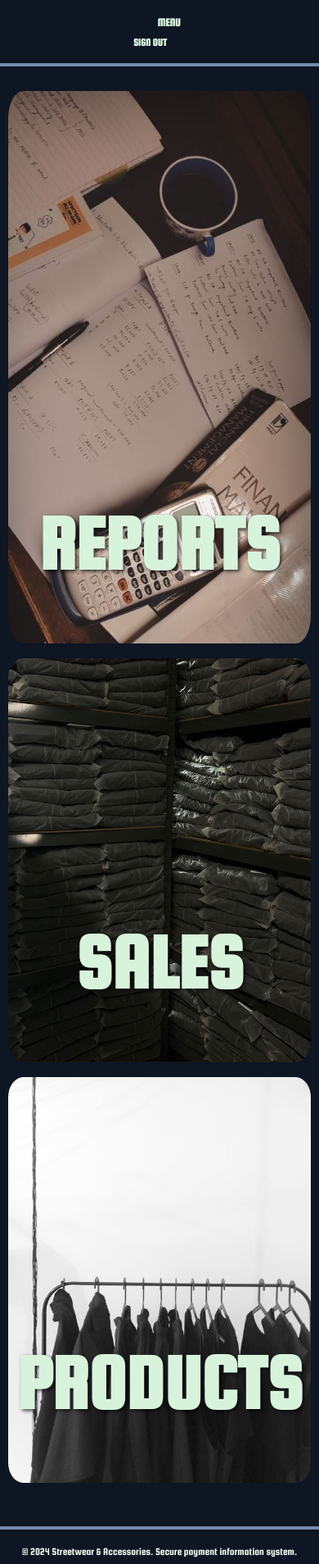
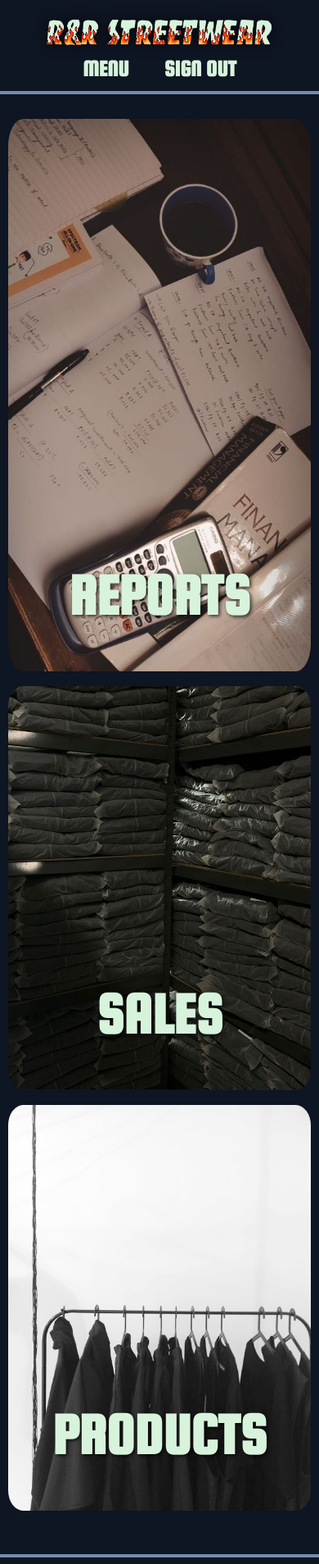
Before and after one commit to AlejandroRiba/proyectocryp2, a Flask app: page / in a window 390 px wide. Shown: the top 1908 px of the page at 82% size. Run offline with Flask 3, Linux system fonts and the light colour scheme; the visitor is signed in with stand-in values (Sample User, id 1).

Commit message:
diseño responsivo

```diff
--- a/static/stylemain.css
+++ b/static/stylemain.css
@@ -100,6 +100,10 @@
 .nav-logo {
     text-align: center;
     flex-grow: 1;
+}
+
+.small-menu{
+    display: none;
 }
 
 .navbar a {
@@ -241,8 +245,10 @@
 .menuContent {
     display: none;
     position: absolute;
-    width: 50vw; /* Ocupa todo el ancho de la pantalla */
-    height: 80vh;
+    width: 40vw; /* Ocupa todo el ancho de la pantalla */
+    height: auto;
+    padding-bottom: 20px;
+    padding-top: 8px;
     top: 100%; /* Coloca el contenido debajo del menú */
     filter: drop-shadow(0 0 2px rgba(187, 167, 129, 0.6));
     background-color: var(--color-background-navbar);
@@ -294,31 +300,23 @@
 
 /* Media Query para tablets (pantallas medianas) */
 @media (max-width: 768px) {
-    .container {
-        flex-direction: column;
-        align-items: center;
-        gap: 20px;
-        height: auto;
+    .category h1{
+        font-size: 3.3em;
     }
 
     .image-container img {
-        width: 80%;
-        height: auto;
+        width: 100%;
+        border-radius: 5%; /* Ajuste para bordes más redondeados en móviles */
     }
 
-    .navbar {
-        flex-wrap: wrap;
-    }
-
-    .nav-left, .nav-right {
-        flex: 1 1 100%;
-        justify-content: center;
-        margin-top: 10px;
+    .menu-container {
+        display: inline-block;
     }
 
     .menuContent {
-        left: auto;
-        right: 0;
+        left: 0;
+        right: 0; /* Centra el menú desplegable */
+        width: 100%;
     }
 }
 
@@ -341,9 +339,27 @@
         border-radius: 5%; /* Ajuste para bordes más redondeados en móviles */
     }
 
+    .image-container h1 {
+        font-size: 4.5em; /* Texto más grande en pantallas grandes */
+    }
+
+    footer {
+        font-size: 0.8em; /* Texto más pequeño en el footer */
+    }
+
     .navbar {
         flex-direction: column; /* Apilar los elementos verticalmente */
         align-items: center;
+        font-size: 14px;
+    }
+
+    .small-menu{
+        display: inline;
+        padding-top: 6px;
+    }
+
+    .big-menu{
+        display: none;
     }
 
     .nav-left, .nav-right {
@@ -352,39 +368,27 @@
         margin-top: 5px;
     }
 
-    .nav-logo{
+    .menu-responsive{
+        display: block;
+    }
+
+    .espacios{
         display: none;
     }
 
-    .menu-container a {
-        font-size: 14px; /* Reducir tamaño del texto */
+    .menu-container {
+        display: inline-block;
+        margin-left: 10px; /* Separación del borde izquierdo */
     }
 
-    .nav-right a {
-        padding: 5px 8px; /* Ajustar espacio de los botones */
-        font-size: 13px;
+    .nav-right {
+        justify-content: flex-end; /* Asegura que "Logout" quede a la derecha */
+        margin-right: 10px; /* Separación del borde derecho */
     }
 
-    .menuContent li a {
-        font-size: 14px;
-    }
-
-    footer {
-        font-size: 0.8em; /* Texto más pequeño en el footer */
+    .menuContent {
+        width: 100%;
+        left: 0;
+        right: 0; /* Centra el menú en pantallas pequeñas */
     }
 }
-
-/* Ajustes adicionales para pantallas muy grandes */
-@media (min-width: 1200px) {
-    .container {
-        gap: 20px;
-    }
-
-    .image-container img {
-        width: 500px;
-    }
-
-    .category h1 {
-        font-size: 4em; /* Texto más grande en pantallas grandes */
-    }
-}
--- a/templates/shared/buscador.html
+++ b/templates/shared/buscador.html
@@ -1,4 +1,4 @@
-<div style="display: flex; gap: 30px;">
+<div class="buscador_producto" style="display: flex; gap: 30px;">
     {% if consulta == "venta" %}
         <div class="group">
             <svg viewBox="0 0 24 24" aria-hidden="true" class="icon">
--- a/templates/shared/navbar.html
+++ b/templates/shared/navbar.html
@@ -1,8 +1,9 @@
 <div class="navbar">
     <!-- Logo centrado -->
     <div class="nav-left">
-        <span>&nbsp;</span>
+        <span class="espacios">&nbsp;</span>
         {% if status %}
+            <div class="big-menu">
                 <div class="menu-container">
                     <a>MENU</a>
                     <div class="menuContent">
@@ -25,6 +26,7 @@
                         </ul>
                     </div>
                 </div>
+            </div>
         {% else %}
             <img src="{{ url_for('static', filename='images/logo_edited.png') }}" style="height: 40px; filter: drop-shadow(0 0 8px rgba(0, 0, 0, 0.7));">
         {% endif %}
@@ -41,11 +43,37 @@
     <!-- Enlaces del lado derecho -->
     <div class="nav-right">
         {% if status %}
-            <a href="{{ url_for('login.logout')}}">SIGN OUT</a>
+            <div class="small-menu">
+                <div class="menu-container">
+                    <a>MENU</a>
+                    <div class="menuContent">
+                        <ul>
+                            <li><a href="{{ url_for('products.consulta_productos')}}">Consult Products</a></li>
+                            <li><a href="{{ url_for('products.crear_producto')}}">Register Products</a></li>
+                            {% if status != 'admin' %}
+                                <li><a href="{{ url_for('clients_transactions.registra_venta')}}">Register Sale</a></li>
+                            {% endif %}
+                            <li><a href="{{ url_for('clients_transactions.consulta_venta')}}">Consult Sales</a></li>
+                            <li><a href="{{ url_for('reports.consulta_informes')}}">Consult Sales Reports</a></li>
+                            {% if status != 'admin' %}
+                                <li><a href="{{ url_for('reports.generar_informe')}}">Generate Sales Report</a></li>
+                            {% endif %}
+                            <li><a href="{{ url_for('users.edit_user', id=status)}}">Edit my Data</a></li>
+                            {% if status == 'admin' %}
+                                <li><a href="{{ url_for('users.consulta_empleado')}}">Consult Employees</a></li>
+                            {% endif %}
+                            <li><a href="{{ url_for('login.logout')}}">Sign Out</a></li>
+                        </ul>
+                    </div>
+                    <span>&nbsp;&nbsp;</span>
+                    <a href="{{ url_for('login.logout')}}" style="margin-left: 20px;">SIGN OUT</a>
+                </div>
+            </div>
+            <a href="{{ url_for('login.logout')}}" class="espacios">SIGN OUT</a>
         {% else %}
             <a href="{{ url_for('login.login_route') }}">SIGN IN</a>
             <a href="{{ url_for('login.new_user')}}">SIGN UP</a>
         {% endif %}
-        <span>&nbsp;</span>
+        <span class="espacios">&nbsp;</span>
     </div>
 </div>
```
Also changed, not shown: static/buttons.css (+35 -0 lines). Lines whose indentation alone changed are shown as unchanged.
